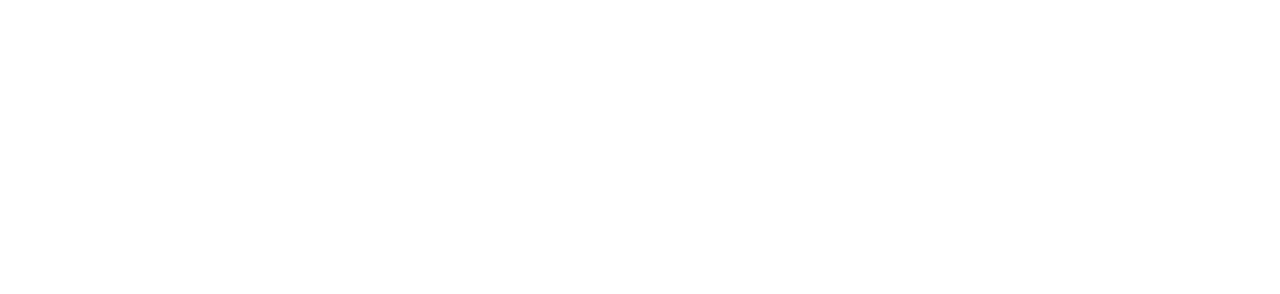
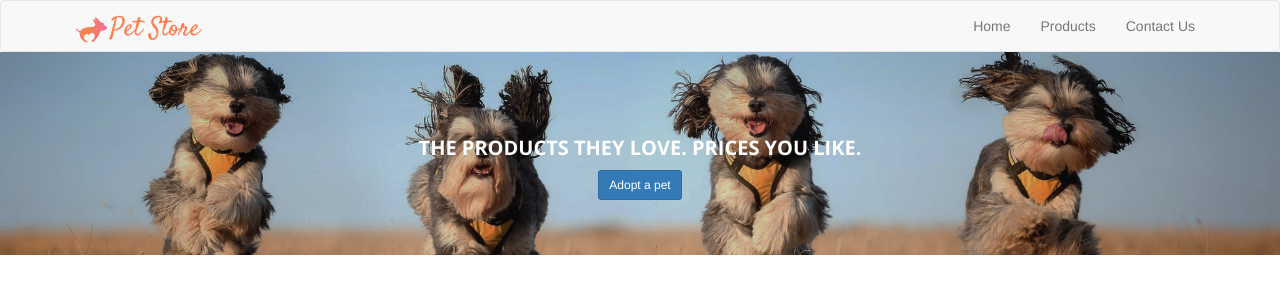
Before and after one commit to abbysuh/bootcamp2-assignments, a plain HTML site: page index.html in a window 1280 px wide. Drawn offline with nearby package versions, Linux system fonts and the light colour scheme.

Commit message:
In progress - June 6.

```diff
--- a/css/styles.css
+++ b/css/styles.css
@@ -13,4 +13,44 @@ p {
     margin-right:5px;
 }
 
+.navbar {
+  margin-bottom: 0;
+}
+
+.navbar-brand h1 {
+  font-family: 'Satisfy';
+  font-size: 26px;
+  margin-top: 0;
+  color: coral;
+}
+
+.logo {
+  width: 40px;
+}
+
+.jumbotron h1 {
+  font-family: 'Open Sans', sans-serif;
+  font-weight: 700;
+  text-transform: uppercase;
+  text-align: center;
+  color: #ffffff;
+  font-size: 2rem;
+}
+
+.bg-cover {
+  background-image: url(../img/hero.jpg);
+  background-size: cover;
+  background-position: center center;
+  background-repeat: no-repeat;
+}
+
+.jumbotron {
+  padding-top: 75px;
+  padding-bottom: 40px;
+}
+
+.jumbotron p {
+  text-align: center;
+}
+
 /* PLACE YOUR CUSTOM CODE HERE */
--- a/index.html
+++ b/index.html
@@ -5,11 +5,45 @@
 	<meta name="viewport" content="width=device-width, initial-scale=1.0">
 	<title>Pet Store June 5th</title>
     <!-- link google fonts here -->
+    <link href="https://fonts.googleapis.com/css?family=Open+Sans:300,400,700|Satisfy" rel="stylesheet">
     <!-- link all the css here -->
+		<link rel="stylesheet" href="css/bootstrap.min.css">
+    <link rel="stylesheet" href="css/styles.css">
 </head>
 <body>
     <!-- body site code here -->
+    <nav class="navbar navbar-default">
+  <div class="container">
+    <div class="navbar-header">
+			<button type="button" class="navbar-toggle collapsed" data-toggle="collapse" data-target="#bs-example-navbar-collapse-1" aria-expanded="false">
+        <span class="sr-only">Toggle navigation</span>
+        <span class="icon-bar"></span>
+        <span class="icon-bar"></span>
+        <span class="icon-bar"></span>
+      </button>
+      <a class="navbar-brand" href="#">
+        <img class="pull-left logo" alt="Brand" src="img/petstore_logo.png">
+				<h1 class="pull-left">Pet Store</h1>
+      </a>
+    </div>
+	<div class="collapse navbar-collapse" id="bs-example-navbar-collapse-1">
+  <ul class="nav navbar-nav navbar-right">
+        <li><a href="#">Home</a></li>
+        <li><a href="#">Products</a></li>
+				<li><a href="#">Contact Us</a></li>
+  </ul>
+</div>
+</nav>
+
+<div class="jumbotron jumbotron bg-cover">
+    <div class="container hero">
+      <h1>The products they love. Prices you like. </h1>
+      <p><a class="btn btn-primary btn-sm" href="#" role="button">Adopt a pet</a></p>
+    </div>
+  </div>
 
     <!-- link all the scripts here -->
+    <script src="js/jquery-3.3.1.min.js" charset="utf-8"></script>
+    <script src="js/bootstrap.min.js" charset="utf-8"></script>
 </body>
 </html>
```
